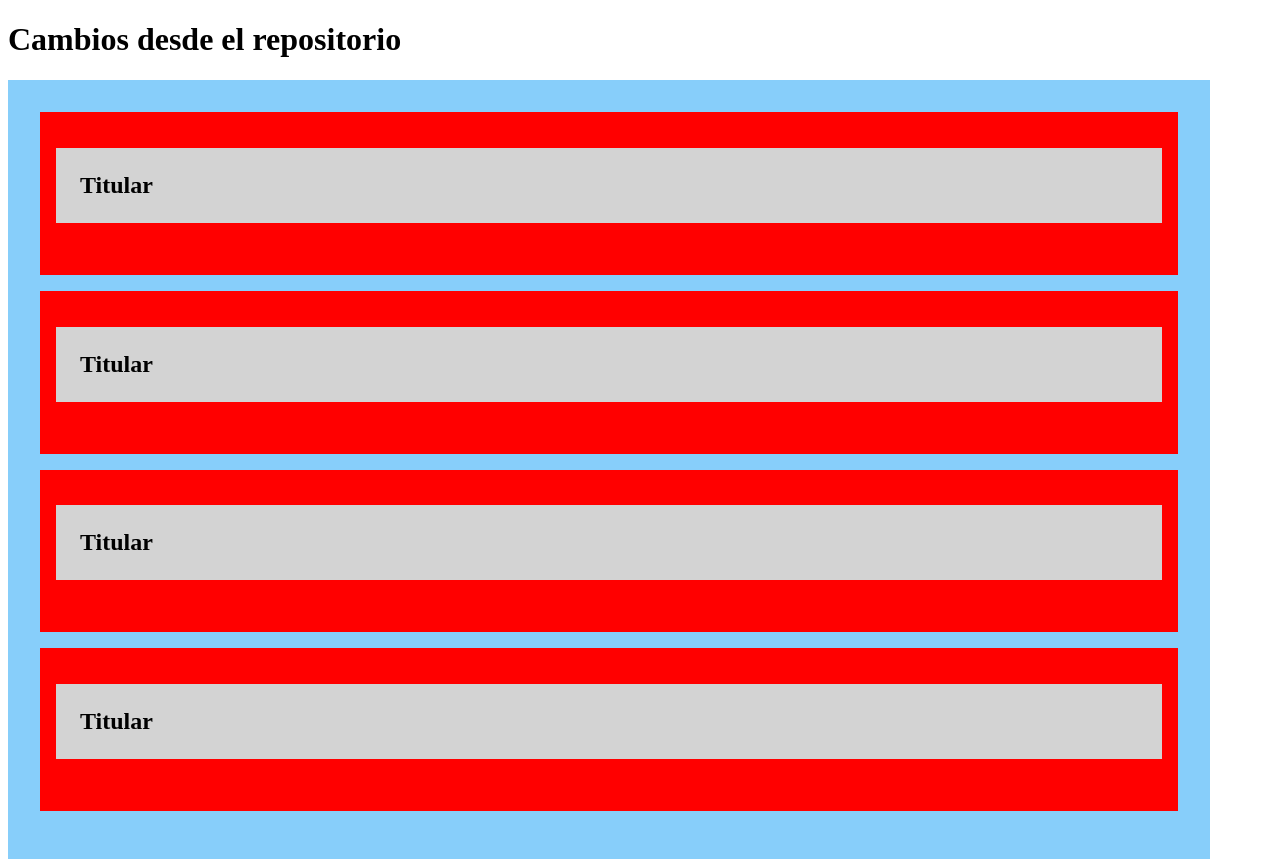
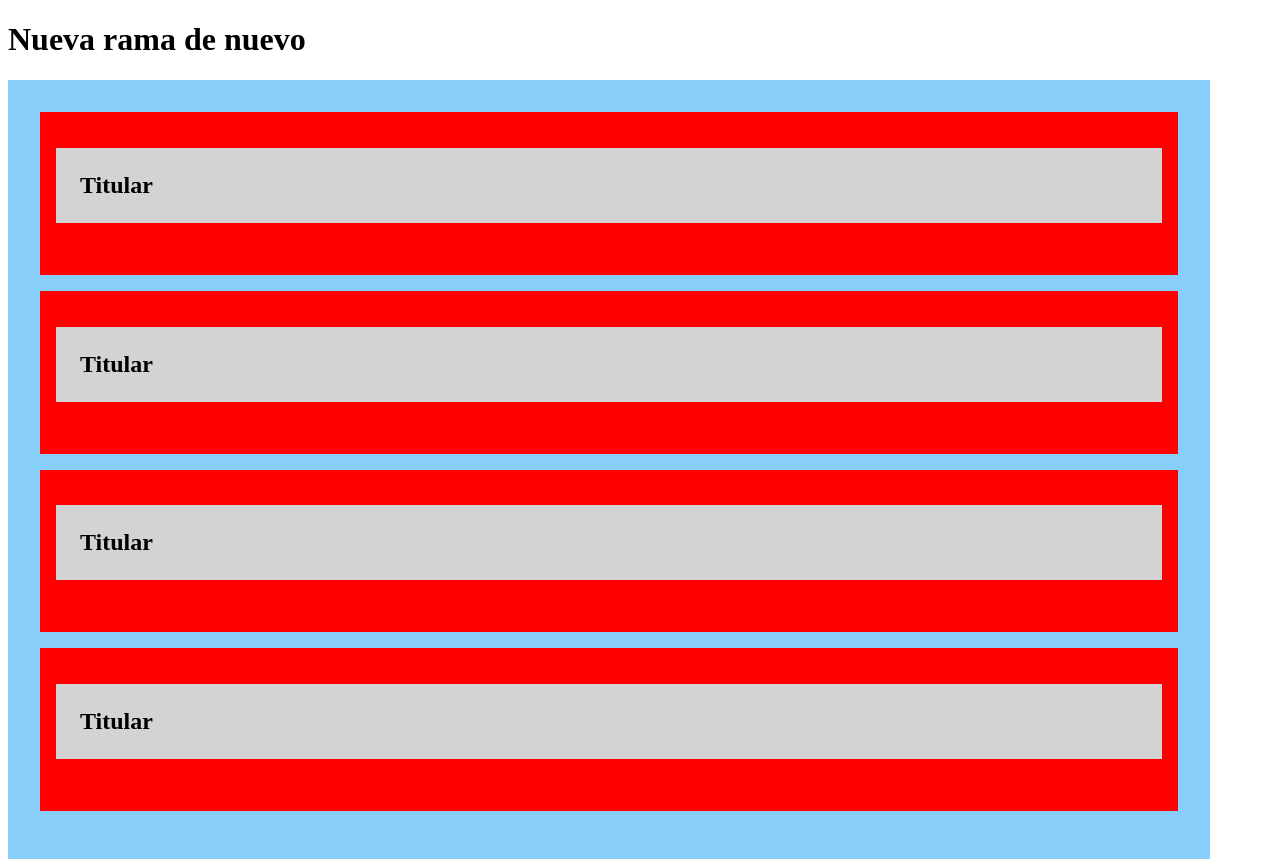
Before and after one commit to jehansel-Courses/html, a plain HTML site: page EduardoFierro/index.html in a window 1280 px wide. Drawn offline with Linux system fonts and the light colour scheme.

Commit message:
Hice un checkout para regresar a alguna versión anterior

```diff
--- a/EduardoFierro/index.html
+++ b/EduardoFierro/index.html
@@ -11,7 +11,7 @@
 </head>
 
 <body>
-    <h1>Cambios desde el repositorio</h1>
+    <h1>Nueva rama de nuevo</h1>
     <div class="acordeon">
 
         <div class="bloque">
```
